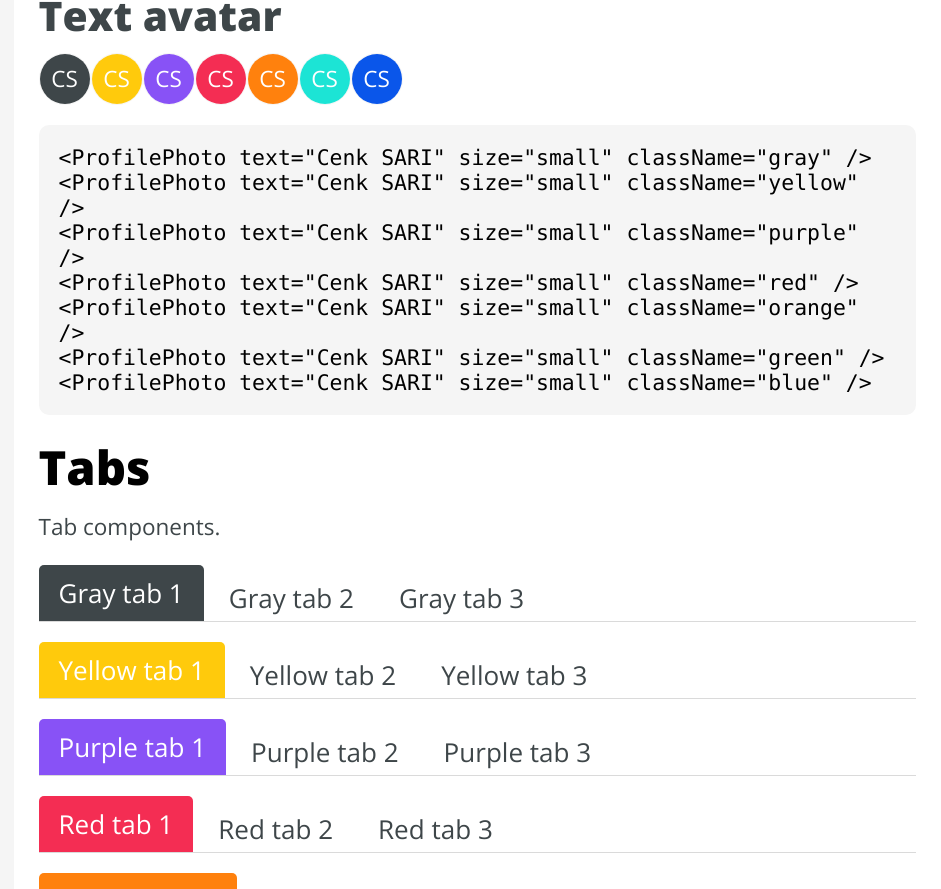
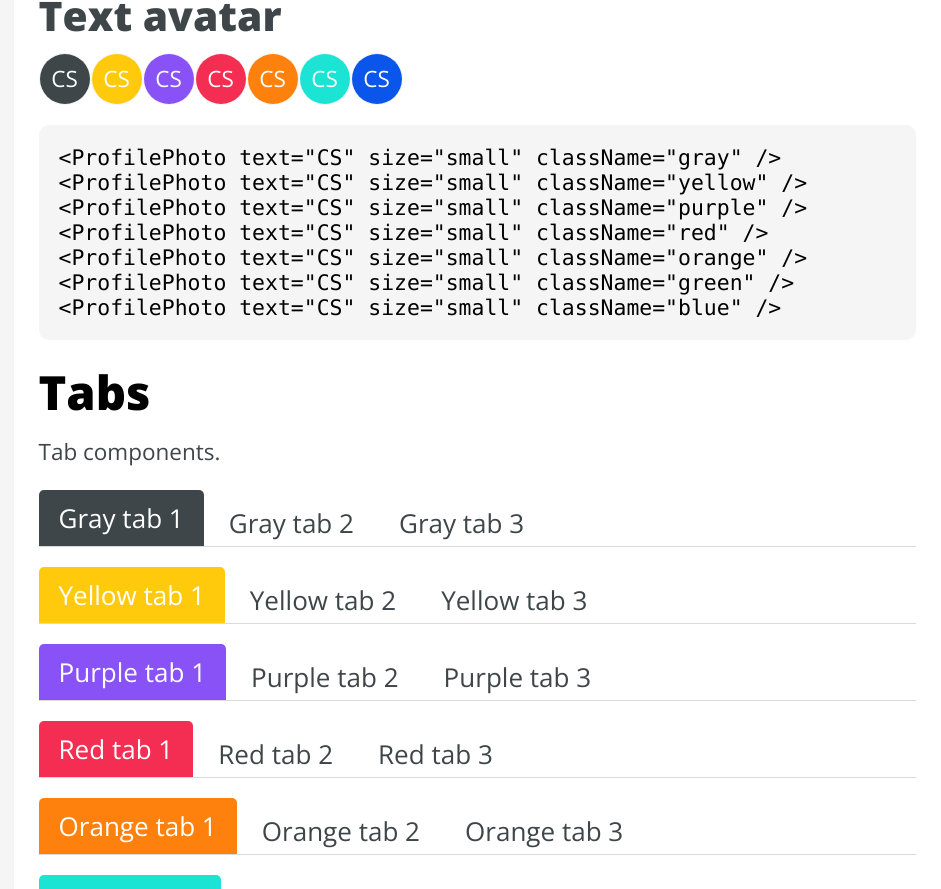
Before and after one commit to cenksari/react-ui-components, a React (Create React App) app: page / in a window 1280 px wide. Shown: the part 7875-8764 px from the top of the page, without its empty margins (339-1280 px from the left). Built offline with nearby package versions, Linux system fonts and the light colour scheme.

Commit message:
text avatar

```diff
--- a/src/components/Elements/ProfilePhoto.js
+++ b/src/components/Elements/ProfilePhoto.js
@@ -23,13 +23,14 @@ ProfilePhoto.defaultProps = {
   size: 'small',
   text: null,
   className: null,
+  image: null,
 };
 
 ProfilePhoto.propTypes = {
   size: PropTypes.string,
   text: PropTypes.string,
   className: PropTypes.string,
-  image: PropTypes.string.isRequired,
+  image: PropTypes.string,
 };
 
 export default ProfilePhoto;
--- a/src/pages/ProfilePhotos.js
+++ b/src/pages/ProfilePhotos.js
@@ -64,26 +64,23 @@ const ProfilePhotos = () => (
       <ProfilePhoto text='CS' size='small' className='green' />
       <ProfilePhoto text='CS' size='small' className='blue' />
       <code>
-        &lt;ProfilePhoto text=&quot;Cenk SARI&quot; size=&quot;small&quot;
-        className=&quot;gray&quot; /&gt;
+        &lt;ProfilePhoto text=&quot;CS&quot; size=&quot;small&quot; className=&quot;gray&quot; /&gt;
         <br />
-        &lt;ProfilePhoto text=&quot;Cenk SARI&quot; size=&quot;small&quot;
-        className=&quot;yellow&quot; /&gt;
-        <br />
-        &lt;ProfilePhoto text=&quot;Cenk SARI&quot; size=&quot;small&quot;
-        className=&quot;purple&quot; /&gt;
-        <br />
-        &lt;ProfilePhoto text=&quot;Cenk SARI&quot; size=&quot;small&quot; className=&quot;red&quot;
+        &lt;ProfilePhoto text=&quot;CS&quot; size=&quot;small&quot; className=&quot;yellow&quot;
         /&gt;
         <br />
-        &lt;ProfilePhoto text=&quot;Cenk SARI&quot; size=&quot;small&quot;
-        className=&quot;orange&quot; /&gt;
+        &lt;ProfilePhoto text=&quot;CS&quot; size=&quot;small&quot; className=&quot;purple&quot;
+        /&gt;
         <br />
-        &lt;ProfilePhoto text=&quot;Cenk SARI&quot; size=&quot;small&quot;
-        className=&quot;green&quot; /&gt;
+        &lt;ProfilePhoto text=&quot;CS&quot; size=&quot;small&quot; className=&quot;red&quot; /&gt;
         <br />
-        &lt;ProfilePhoto text=&quot;Cenk SARI&quot; size=&quot;small&quot;
-        className=&quot;blue&quot; /&gt;
+        &lt;ProfilePhoto text=&quot;CS&quot; size=&quot;small&quot; className=&quot;orange&quot;
+        /&gt;
+        <br />
+        &lt;ProfilePhoto text=&quot;CS&quot; size=&quot;small&quot; className=&quot;green&quot;
+        /&gt;
+        <br />
+        &lt;ProfilePhoto text=&quot;CS&quot; size=&quot;small&quot; className=&quot;blue&quot; /&gt;
       </code>
     </Row>
   </>
```
